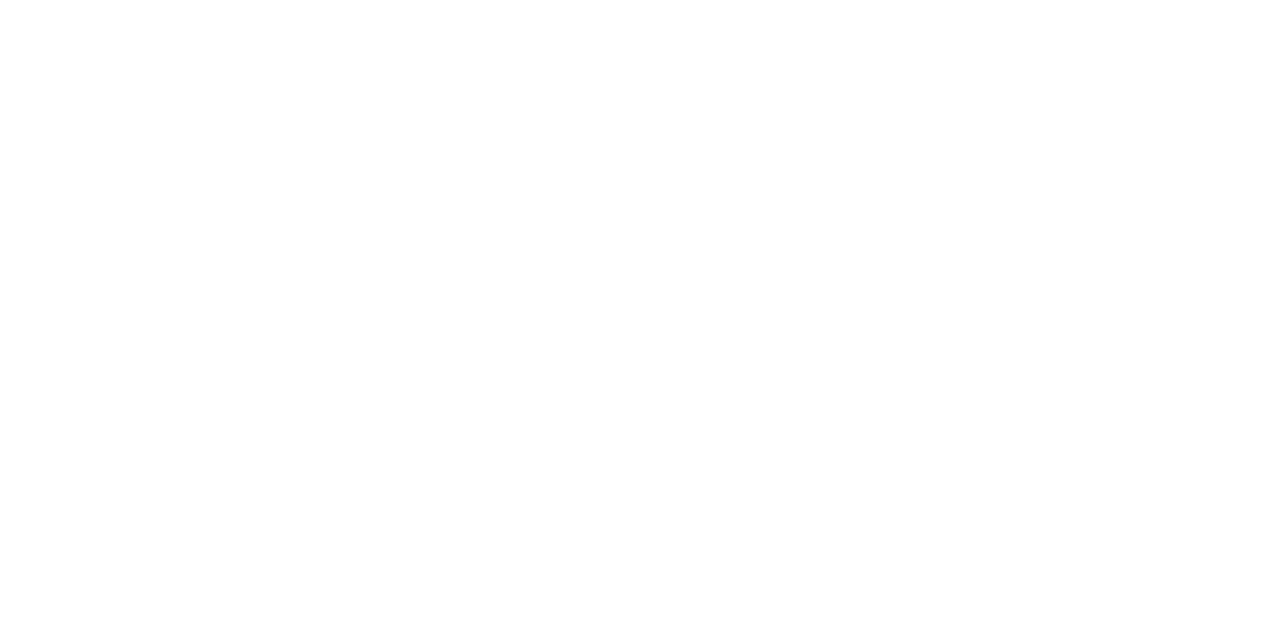
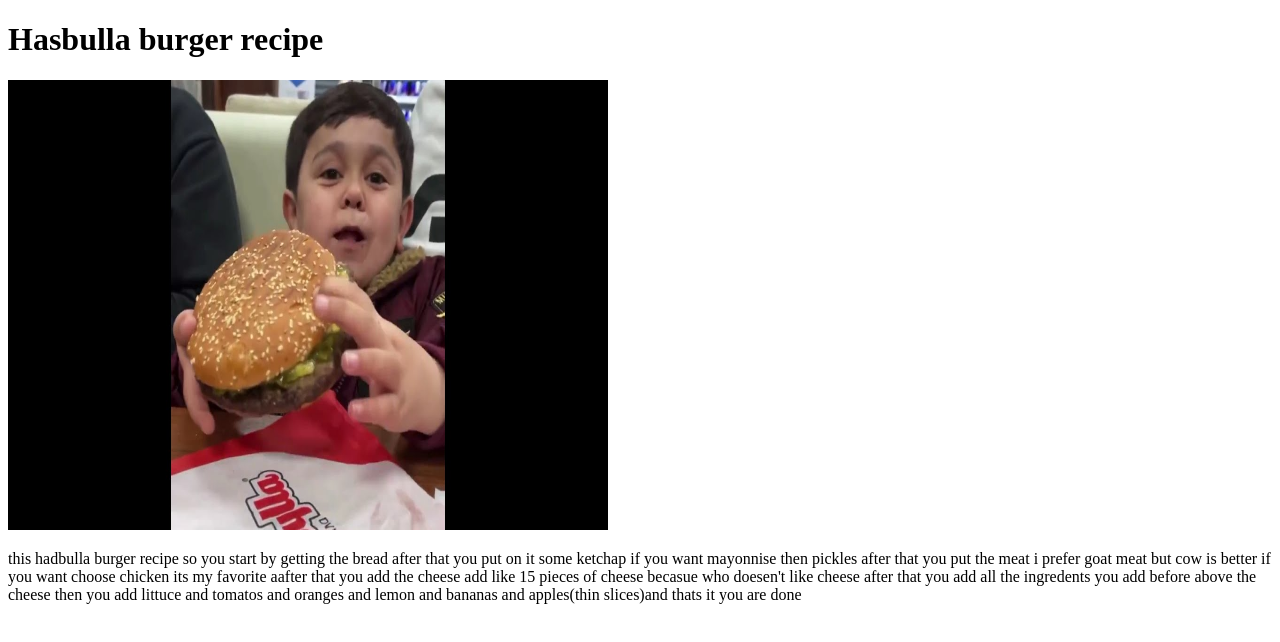
Before and after one commit to Hadibadi99/html-hadi, a plain HTML site: page recipes/burger.html in a window 1280 px wide. Drawn offline with Linux system fonts and the light colour scheme.

Commit message:
add the instuctions for the burger recipe

```diff
--- a/recipes/burger.html
+++ b/recipes/burger.html
@@ -6,6 +6,9 @@
     <title>Document</title>
 </head>
 <body>
+        <H1>Hasbulla burger recipe</H1>
+        <img src="./images/maxresdefault.jpg"style="width:600px;height:450px;">
 
+        <p>this hadbulla burger recipe so you start by getting the bread after that you put on it some ketchap if you want mayonnise then pickles after that you put the meat i prefer goat meat but cow is better if you want choose chicken its my favorite aafter that you add the cheese add like 15 pieces of cheese becasue who doesen't like cheese after that you add all the ingredents you add before above the cheese then you add littuce and tomatos and oranges and lemon and bananas and apples(thin slices)and thats it you are done</p>
 </body>
 </html>
```
Also changed, not shown: recipes/images/maxresdefault.jpg (added).
